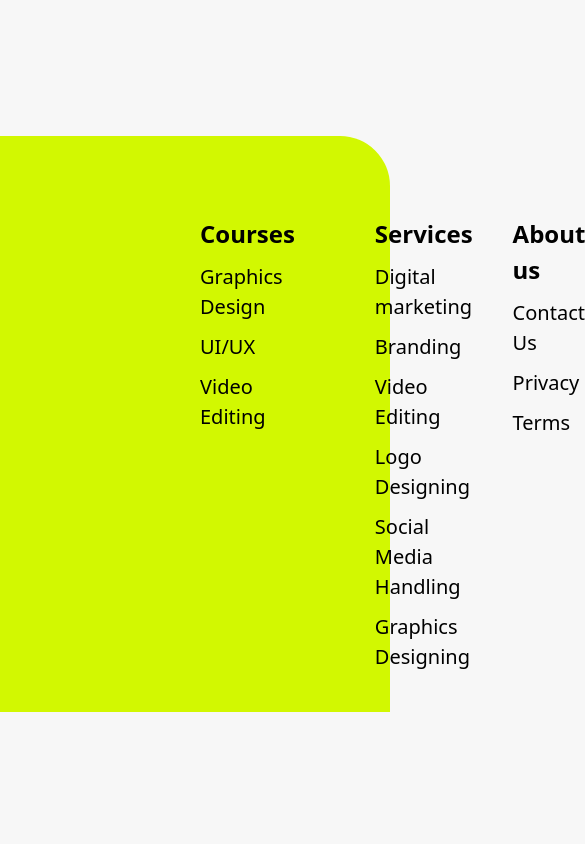
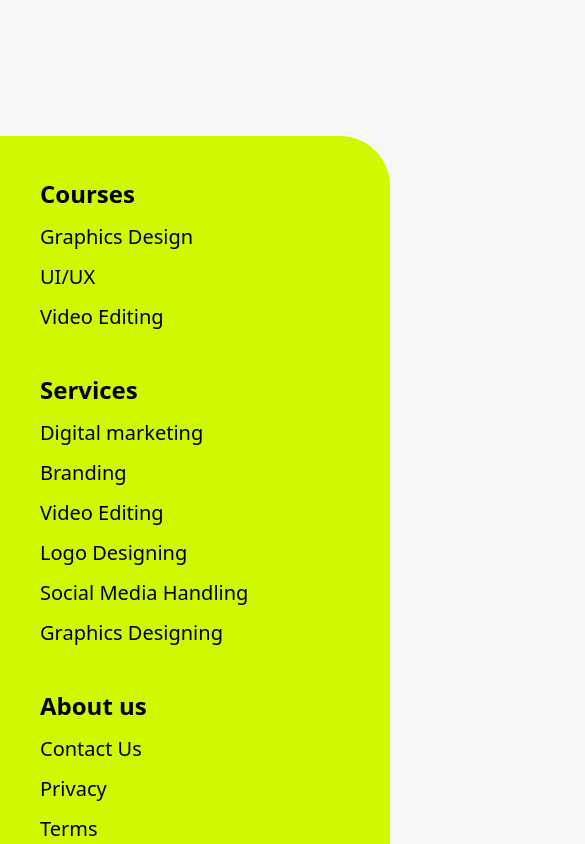
Before and after one commit to eaone226/Eaonewebsitecodebase, a React (Vite) app: page / in a window 390 px wide. Shown: the part 6580-7424 px from the top of the page, 585 px wide, since content can reach past the window. Before the commit the page ends 7292 px from the top, so only its background shows below. Built offline with nearby package versions, Linux system fonts and the light colour scheme.

Commit message:
Footer is change to responsive

```diff
--- a/src/Components/Footer.jsx
+++ b/src/Components/Footer.jsx
@@ -2,14 +2,14 @@ import React from "react";
 
 const Footer = () => {
   return (
-    <footer className="bg-[#d2f801] mt-[100px] text-black flex flex-row rounded-tr-[50px]">
+    <footer className="bg-[#d2f801] mt-[100px] text-black  flex flex-row rounded-tr-[50px]">
       {/* Logo */}
-      <div className="flex ml-[80px] items-center justify-center">
-        <img src="/logomark.png" className="h-[150px] w-[150px]" alt="Logo" />
+      <div className=" hidden md:flex md:ml-[80px]  md:items-center md:justify-center">
+        <img src="/logomark.png" className=" h-[100px] w-[100px]   md:h-[150px] md:w-[150px]" alt="Logo" />
       </div>
 
       {/* Footer Content */}
-      <div className="px-[120px] pt-[80px] pb-[40px] flex flex-row">
+      <div className="  px-[40px] pb-10 pt-[40px] md:px-[120px] md:pt-[80px] md:pb-[40px] md:flex flex-row">
         {/* Courses */}
         <div>
           <h1 className="text-[24px] font-bold mb-[10px]">Courses</h1>
@@ -21,7 +21,7 @@ const Footer = () => {
         </div>
 
         {/* Services */}
-        <div className="ml-[80px]">
+        <div className=" mt-10 md:mt-0 md:ml-[80px]">
           <h1 className="text-[24px] font-bold mb-[10px]">Services</h1>
           <ul className="space-y-[10px] text-[20px]">
             <li>Digital marketing</li>
@@ -34,7 +34,7 @@ const Footer = () => {
         </div>
 
         {/* About */}
-        <div className="ml-[40px]">
+        <div className=" mt-10 md:mt-0 md:ml-[40px]">
           <h1 className="text-[24px] font-bold mb-[10px]">About us</h1>
           <ul className="space-y-[10px] text-[20px]">
             <li>Contact Us</li>
@@ -44,7 +44,7 @@ const Footer = () => {
         </div>
 
         {/* Social Media */}
-        <div className="ml-[80px]">
+        <div className="  mt-10 md:mt-0 md:ml-[80px]">
           <h1 className="text-[24px] font-bold mb-[10px]">Social Media</h1>
           <ul className="space-y-[10px] text-[20px]">
 
--- a/src/Components/Navbar.jsx
+++ b/src/Components/Navbar.jsx
@@ -40,7 +40,7 @@ const Navbar = () => {
   }, []);
 
   return (
-    <nav className="bg-[#0367fc] w-[41%] md:w-full fixed top-0 left-0 z-50 shadow-md px-4 sm:px-20 md:px-[120px] h-[62px]">
+    <nav className="bg-[#0367fc] w-full md:w-full fixed top-0 left-0 z-50 shadow-md px-4 sm:px-20 md:px-[120px] h-[62px]">
       <div className="flex justify-between items-center h-full">
         {/* Logo */}
         <motion.div
```
